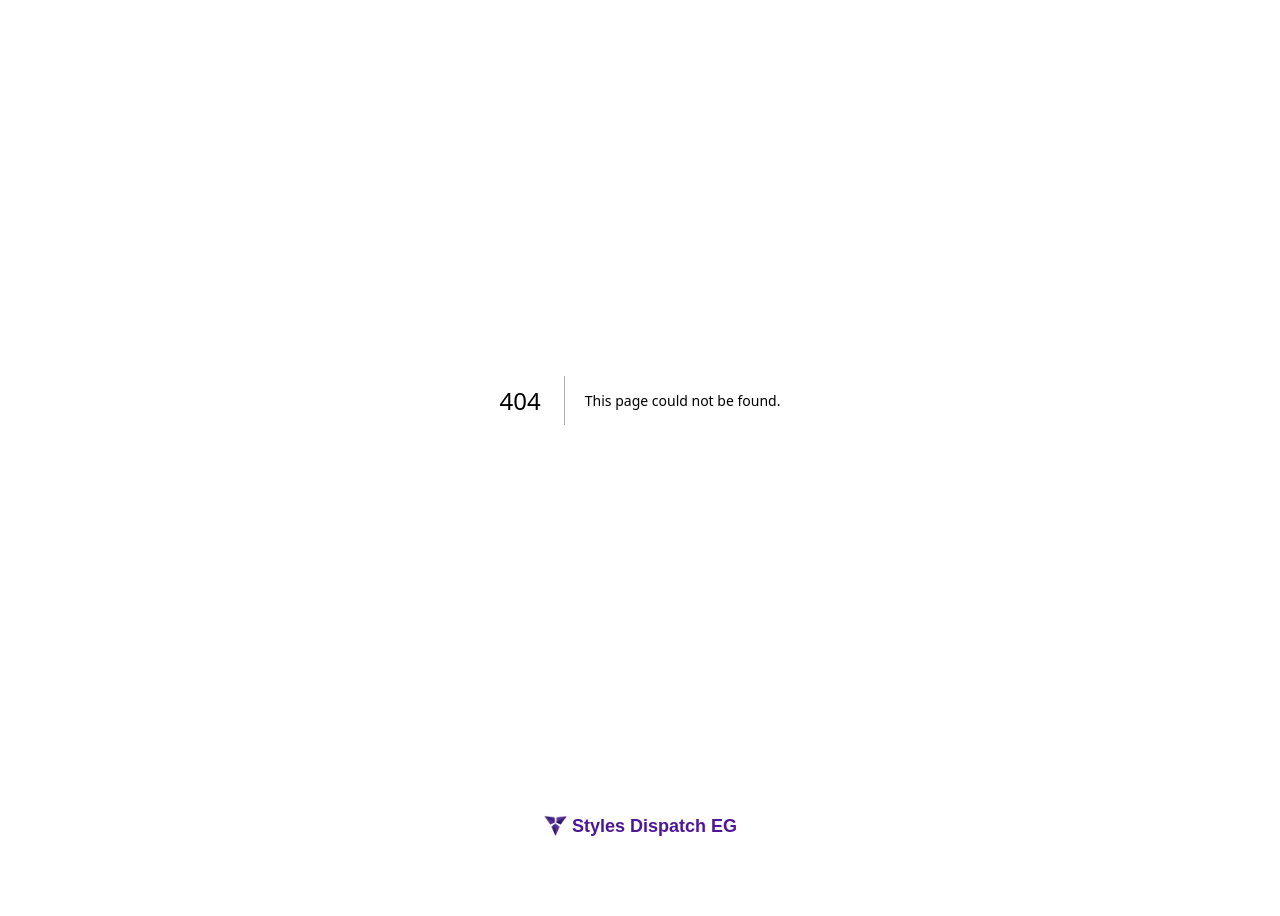
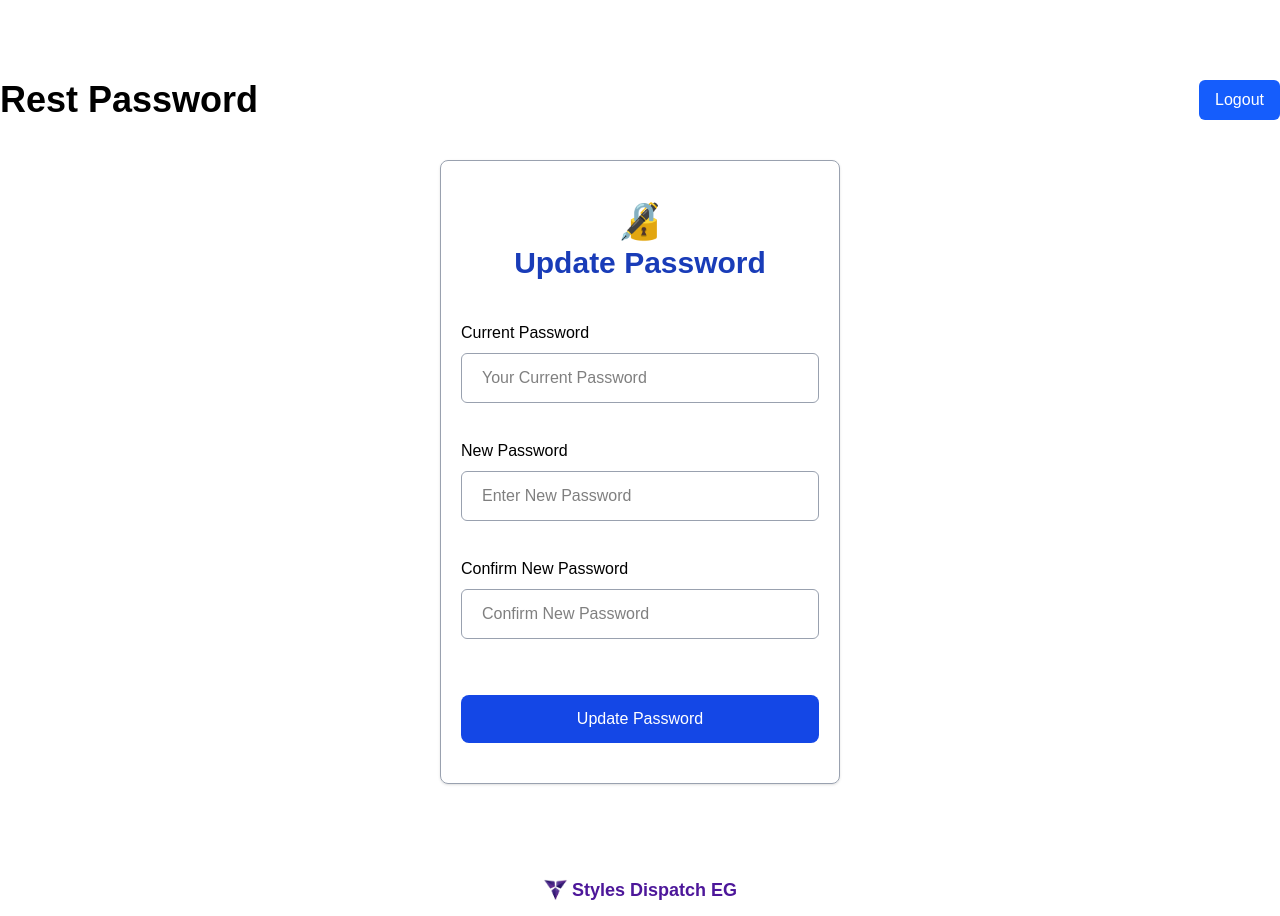
Before and after one commit to stylestech1/attendance-app, a Next.js app: page /forgetPassword in a window 1280 px wide. Before the commit this address had no page. Before the commit the page ends 852 px from the top, so only its background shows below. Built offline with nearby package versions, Linux system fonts and the light colour scheme.

Commit message:
deploy frontend monday 30-9

```diff
--- a/src/app/admin/[id]/page.tsx
+++ b/src/app/admin/[id]/page.tsx
@@ -189,6 +189,14 @@ const AdminDashboard = () => {
               <span className="font-medium text-gray-600">Job-ID:</span>
               <span className="text-gray-800">{profile.jobId}</span>
             </div>
+            <div className="flex gap-x-2">
+              <Link
+                href={"/forgetPassword"}
+                className="text-sm text-blue-800 hover:underline"
+              >
+                I Forgot My Password
+              </Link>
+            </div>
           </div>
         </div>
       )}
--- a/src/app/admin/employeeAttendance/[id]/page.tsx
+++ b/src/app/admin/employeeAttendance/[id]/page.tsx
@@ -43,6 +43,8 @@ const EmployeeAttendance = () => {
   const [profile, setProfile] = useState<TProfile | null>(null);
   const [attendance, setAttendance] = useState<TAttendance[]>([]);
   const [pagination, setPagination] = useState<TPagination | null>(null);
+  const [fromDate, setFromDate] = useState("");
+  const [toDate, setToDate] = useState("");
   const [loading, setLoading] = useState(false);
   const [page, setPage] = useState(1);
 
@@ -88,14 +90,21 @@ const EmployeeAttendance = () => {
   useEffect(() => {
     if (!profile?.jobId) return;
 
-    const from = "2025-01-01";
-    const to = "2025-12-31";
-
     const fetchAttendance = async () => {
       try {
         setLoading(true);
+
+        const query = new URLSearchParams({
+          page: String(page),
+          limit: String(20),
+          search: String(profile?.jobId || '')
+        })
+
+        if(fromDate) query.append('from', fromDate)
+        if(toDate) query.append('to', toDate)
+
         const res = await fetch(
-          `${apiURL}/api/v1/attendance?from=${from}&to=${to}&page=${page}=20&search=${profile?.jobId}`,
+          `${apiURL}/api/v1/attendance?${query.toString()}`,
           {
             headers: {
               "Content-type": "application/json",
@@ -119,7 +128,7 @@ const EmployeeAttendance = () => {
       }
     };
     fetchAttendance();
-  }, [profile, page, auth.token]);
+  }, [profile, page, auth.token, fromDate, toDate]);
 
   // Toggling Activation
   const toggleActive = async () => {
@@ -152,6 +161,42 @@ const EmployeeAttendance = () => {
     }
   };
 
+  // Toggling Role
+  const toggleRole = async () => {
+    if (!profile) return;
+
+    try {
+      setLoading(true);
+
+      const newRole = profile.role === "admin" ? "employee" : "admin";
+
+      const res = await fetch(`${apiURL}/api/v1/adminDashboard/${userId}`, {
+        method: "PUT",
+        headers: {
+          "Content-Type": "application/json",
+          Authorization: `Bearer ${auth?.token}`,
+        },
+        body: JSON.stringify({ role: newRole }),
+      });
+
+      const result = await res.json();
+
+      if (res.ok) {
+        alert(result.message || "✅ Role Update");
+        setProfile((prev) =>
+          prev ? { ...prev, role: result.data.role } : prev
+        );
+      } else {
+        alert(result.message || "❌ Failed to update role");
+      }
+    } catch (error) {
+      console.error("Toggle role error:", error);
+      alert(error || "Error updating role");
+    } finally {
+      setLoading(false);
+    }
+  };
+
   // Logout Function
   const handleLogout = () => {
     logout();
@@ -164,6 +209,7 @@ const EmployeeAttendance = () => {
     <section className="container mx-auto my-20">
       {/* Header */}
       <div className="flex items-center justify-between">
+        <div className="flex flex-col items-start gap-2">
           {profile && (
             <h1 className="text-3xl">
               👀 Preview{" "}
@@ -171,6 +217,37 @@ const EmployeeAttendance = () => {
               Attendance
             </h1>
           )}
+          <button
+            onClick={toggleRole}
+            disabled={loading}
+            className="cursor-pointer px-4 py-2 bg-purple-600 text-white rounded-md hover:bg-purple-700 disabled:opacity-50"
+          >
+            {loading
+              ? "Updating..."
+              : `Make ${profile?.role === "admin" ? "Employee" : "Admin"}`}
+          </button>
+        </div>
+
+        <div className="flex gap-4 my-5">
+          <div>
+            <label className="block text-sm text-gray-600 mb-1">From:</label>
+            <input
+              type="date"
+              value={fromDate}
+              onChange={(e) => setFromDate(e.target.value)}
+              className="px-3 py-2 border rounded-md"
+            />
+          </div>
+          <div>
+            <label className="block text-sm text-gray-600 mb-1">To:</label>
+            <input
+              type="date"
+              value={toDate}
+              onChange={(e) => setToDate(e.target.value)}
+              className="px-3 py-2 border rounded-md"
+            />
+          </div>
+        </div>
 
         <div className="flex items-center gap-5">
           <button
--- a/src/app/admin/summary/[id]/page.tsx
+++ b/src/app/admin/summary/[id]/page.tsx
@@ -3,7 +3,6 @@ import { useAuth } from "@/context/AuthContext";
 import { useEffect, useState } from "react";
 import { useRouter, useParams } from "next/navigation";
 import Loading from "@/components/ui/Loading";
-import Link from "next/link";
 
 // Types
 type TProfile = {
@@ -35,7 +34,9 @@ const Summary = () => {
   const userId = params.id;
 
   const [profile, setProfile] = useState<TProfile | null>(null);
-  const [summary, setSummary] = useState<TSummary | null>(null);
+  const [summary, setSummary] = useState<TSummary[]>([]);
+  const [fromDate, setFromDate] = useState("");
+  const [toDate, setToDate] = useState("");
   const [loading, setLoading] = useState(false);
 
   // Fetching Information
@@ -79,11 +80,18 @@ const Summary = () => {
   useEffect(() => {
     setLoading(true);
 
+    const query = new URLSearchParams({
+      search: String(profile?.jobId || ""),
+    });
+
+    if (fromDate) query.append("from", fromDate);
+    if (toDate) query.append("to", toDate);
+
     const fetchAttendance = async () => {
       try {
         setLoading(true);
         const res = await fetch(
-          `${apiURL}/api/v1/attendance/summary/${userId}`,
+          `${apiURL}/api/v1/attendance/summary/${userId}?${query.toString()}`,
           {
             headers: {
               "Content-type": "application/json",
@@ -95,7 +103,7 @@ const Summary = () => {
         const result = await res.json();
 
         if (res.ok) {
-          setSummary(result.summary);
+          setSummary([result.summary]);
         } else {
           alert(result.message);
         }
@@ -106,7 +114,7 @@ const Summary = () => {
       }
     };
     fetchAttendance();
-  }, [auth.token, userId]);
+  }, [auth.token, userId, fromDate, toDate, profile]);
 
   // Logout Function
   const handleLogout = () => {
@@ -128,6 +136,27 @@ const Summary = () => {
           </h1>
         )}
 
+        <div className="flex gap-4 my-5">
+          <div>
+            <label className="block text-sm text-gray-600 mb-1">From:</label>
+            <input
+              type="date"
+              value={fromDate}
+              onChange={(e) => setFromDate(e.target.value)}
+              className="px-3 py-2 border rounded-md"
+            />
+          </div>
+          <div>
+            <label className="block text-sm text-gray-600 mb-1">To:</label>
+            <input
+              type="date"
+              value={toDate}
+              onChange={(e) => setToDate(e.target.value)}
+              className="px-3 py-2 border rounded-md"
+            />
+          </div>
+        </div>
+
         <button
           onClick={handleLogout}
           className="cursor-pointer px-4 py-2 bg-blue-600 text-white rounded-md hover:bg-blue-700 transition-colors w-fit"
@@ -135,41 +164,6 @@ const Summary = () => {
           Logout
         </button>
       </div>
-
-      {/* Profile Information */}
-      {/* {profile && (
-        <div className="my-10 p-4 bg-gray-50 rounded-lg border w-full">
-          <h2 className="text-lg font-semibold mb-3 text-gray-800">
-            Profile Information
-          </h2>
-          <div className="grid grid-cols-1 sm:grid-cols-2 lg:grid-cols-4 gap-4 text-sm">
-            <div className="flex gap-x-2">
-              <span className="font-medium text-gray-600">Name:</span>
-              <span className="text-gray-800">{profile.name}</span>
-            </div>
-            <div className="flex gap-x-2">
-              <span className="font-medium text-gray-600">Email:</span>
-              <span className="text-gray-800">{profile.email}</span>
-            </div>
-            <div className="flex gap-x-2">
-              <span className="font-medium text-gray-600">Phone:</span>
-              <span className="text-gray-800">{profile.phone}</span>
-            </div>
-            <div className="flex gap-x-2">
-              <span className="font-medium text-gray-600">Role:</span>
-              <span className="text-gray-800 capitalize">{profile.role}</span>
-            </div>
-            <div className="flex gap-x-2">
-              <span className="font-medium text-gray-600">Position:</span>
-              <span className="text-gray-800">{profile.position}</span>
-            </div>
-            <div className="flex gap-x-2">
-              <span className="font-medium text-gray-600">Job-ID:</span>
-              <span className="text-gray-800">{profile.jobId}</span>
-            </div>
-          </div>
-        </div>
-      )} */}
 
       {/* Attendance Table */}
       <div className="my-10">
@@ -190,25 +184,23 @@ const Summary = () => {
             </tr>
           </thead>
           <tbody className="text-center">
-            {summary ? (
-              <tr>
-                <td className="border p-2">
-                  {new Date(summary.period.from).toLocaleDateString()}
-                </td>
-                <td className="border p-2">
-                  {new Date(summary.period.to).toLocaleDateString()}
-                </td>
-                <td className="border p-2">{summary.daysWorked}</td>
-                <td className="border p-2">{summary.daysAbsent}</td>
-                <td className="border p-2">{summary.expectedHours}</td>
-                <td className="border p-2">{summary.actualHours.toFixed(2)}</td>
-                <td className="border p-2">
-                  {summary.totalBreakHours.toFixed(2)}
-                </td>
-                <td className="border p-2">
-                  {summary.differenceHours.toFixed(2)}
-                </td>
-              </tr>
+            {summary.length > 0 ? (
+              summary.map((sum, i) => (
+                <tr key={i}>
+                  <td className="border p-2">{sum.period.from}</td>
+                  <td className="border p-2">{sum.period.to}</td>
+                  <td className="border p-2">{sum.daysWorked}</td>
+                  <td className="border p-2">{sum.daysAbsent}</td>
+                  <td className="border p-2">{sum.expectedHours}</td>
+                  <td className="border p-2">{sum.actualHours.toFixed(2)}</td>
+                  <td className="border p-2">
+                    {sum.totalBreakHours.toFixed(2)}
+                  </td>
+                  <td className="border p-2">
+                    {sum.differenceHours.toFixed(2)}
+                  </td>
+                </tr>
+              ))
             ) : (
               <tr>
                 <td colSpan={8} className="px-4 py-8 text-center text-gray-500">
--- a/src/app/employee/[id]/page.tsx
+++ b/src/app/employee/[id]/page.tsx
@@ -8,6 +8,7 @@ import { useAuth } from "@/context/AuthContext";
 // importing Components
 import toast from "react-hot-toast";
 import Loading from "@/components/ui/Loading";
+import Link from "next/link";
 
 // types
 type Attendance = {
@@ -352,6 +353,14 @@ const EmployeePage = () => {
               <span className="font-medium text-gray-600">Job-ID:</span>
               <span className="text-gray-800">{profile.jobId}</span>
             </div>
+            <div className="flex flex-col">
+              <Link
+                href={"/forgetPassword"}
+                className="text-sm text-blue-800 hover:underline"
+              >
+                I Forgot My Password
+              </Link>
+            </div>
           </div>
         </div>
       )}
--- /dev/null
+++ b/src/app/forgetPassword/page.tsx
@@ -0,0 +1,156 @@
+"use client";
+import AlertError from "@/components/ui/AlertError";
+import Loading from "@/components/ui/Loading";
+import { useAuth } from "@/context/AuthContext";
+import { useRouter } from "next/navigation";
+import { useState, useEffect } from "react";
+
+const RestPassword = () => {
+  const { auth, logout } = useAuth();
+  const router = useRouter();
+
+  const [loading, setLoading] = useState(false);
+  const [err, setErr] = useState<string | null>(null);
+  const [form, setForm] = useState({
+    currentPassword: "",
+    newPassword: "",
+    newPasswordConfirm: "",
+  });
+
+  // Update state on inputs
+  const handleChange = (
+    e: React.ChangeEvent<HTMLInputElement | HTMLSelectElement>
+  ) => {
+    setForm({ ...form, [e.target.id]: e.target.value });
+  };
+
+  // Submit form
+  const handleSubmit = async (e: React.FormEvent) => {
+    e.preventDefault();
+    setErr(null);
+    setLoading(true);
+
+    if (form.newPassword !== form.newPasswordConfirm) {
+      setErr("Password do not match");
+      setLoading(false);
+      return;
+    }
+
+    try {
+      const apiURL = process.env.NEXT_PUBLIC_API_URL;
+
+      const res = await fetch(`${apiURL}/api/v1/updatePassword`, {
+        method: "PUT",
+        headers: {
+          "Content-type": "application/json",
+          Authorization: `Bearer ${auth.token}`,
+        },
+        body: JSON.stringify({
+          currentPassword: form.currentPassword,
+          newPassword: form.newPassword,
+          newPasswordConfirm: form.newPasswordConfirm,
+        }),
+      });
+
+      const result = await res.json();
+
+      if (!res.ok) throw new Error(result.message || "Failed to create user");
+
+      alert(result.message);
+      router.push(`/login`);
+    } catch (error) {
+      setErr(error instanceof Error ? error.message : "Something went wrong");
+    } finally {
+      setLoading(false);
+    }
+  };
+
+  // Logout Function
+  const handleLogout = () => {
+    logout();
+  };
+  // set Loading
+  if (loading) return <Loading />;
+
+  return (
+    <section className="container mx-auto my-20">
+      {/* Title */}
+      <div className="flex items-center justify-between">
+        <h1 className="text-4xl font-bold">Rest Password</h1>
+
+        <button
+          onClick={handleLogout}
+          className="cursor-pointer px-4 py-2 bg-blue-600 text-white rounded-md hover:bg-blue-700 transition-colors w-fit"
+        >
+          Logout
+        </button>
+      </div>
+
+      {/* Form */}
+      <form
+        onSubmit={handleSubmit}
+        className="mx-auto border border-gray-400 rounded-lg py-10 px-5 my-10 w-100 shadow"
+      >
+        <div className="flex flex-col items-center gap-1 mb-10">
+          <span className="text-4xl">🔏</span>
+          <h2 className="text-3xl font-bold text-blue-800 text-center">
+            Update Password
+          </h2>
+        </div>
+
+        {err && <AlertError>{err}</AlertError>}
+
+        <div className="grid grid-cols-1 gap-5 my-5">
+          <div className="flex flex-col gap-2 mb-4">
+            <label htmlFor="currentPassword">Current Password</label>
+            <input
+              value={form.currentPassword}
+              onChange={handleChange}
+              type="password"
+              id="currentPassword"
+              required
+              placeholder="Your Current Password"
+              className="px-5 py-3 rounded-md border border-gray-400"
+            />
+          </div>
+
+          <div className="flex flex-col gap-2 mb-4">
+            <label htmlFor="newPassword">New Password</label>
+            <input
+              value={form.newPassword}
+              onChange={handleChange}
+              type="password"
+              id="newPassword"
+              required
+              placeholder="Enter New Password"
+              className="px-5 py-3 rounded-md border border-gray-400"
+            />
+          </div>
+
+          <div className="flex flex-col gap-2 mb-4">
+            <label htmlFor="newPasswordConfirm">Confirm New Password</label>
+            <input
+              value={form.newPasswordConfirm}
+              onChange={handleChange}
+              type="password"
+              id="newPasswordConfirm"
+              required
+              placeholder="Confirm New Password"
+              className="px-5 py-3 rounded-md border border-gray-400"
+            />
+          </div>
+        </div>
+
+        <button
+          type="submit"
+          disabled={loading}
+          className="cursor-pointer w-full py-3 mt-5 rounded-lg bg-blue-700 hover:bg-blue-800 transition-colors text-white"
+        >
+          {loading ? "loading..." : "Update Password"}
+        </button>
+      </form>
+    </section>
+  );
+};
+
+export default RestPassword;
```
Also changed, not shown: src/app/login/page.tsx (+8 -7 lines). Lines whose indentation alone changed are shown as unchanged.
